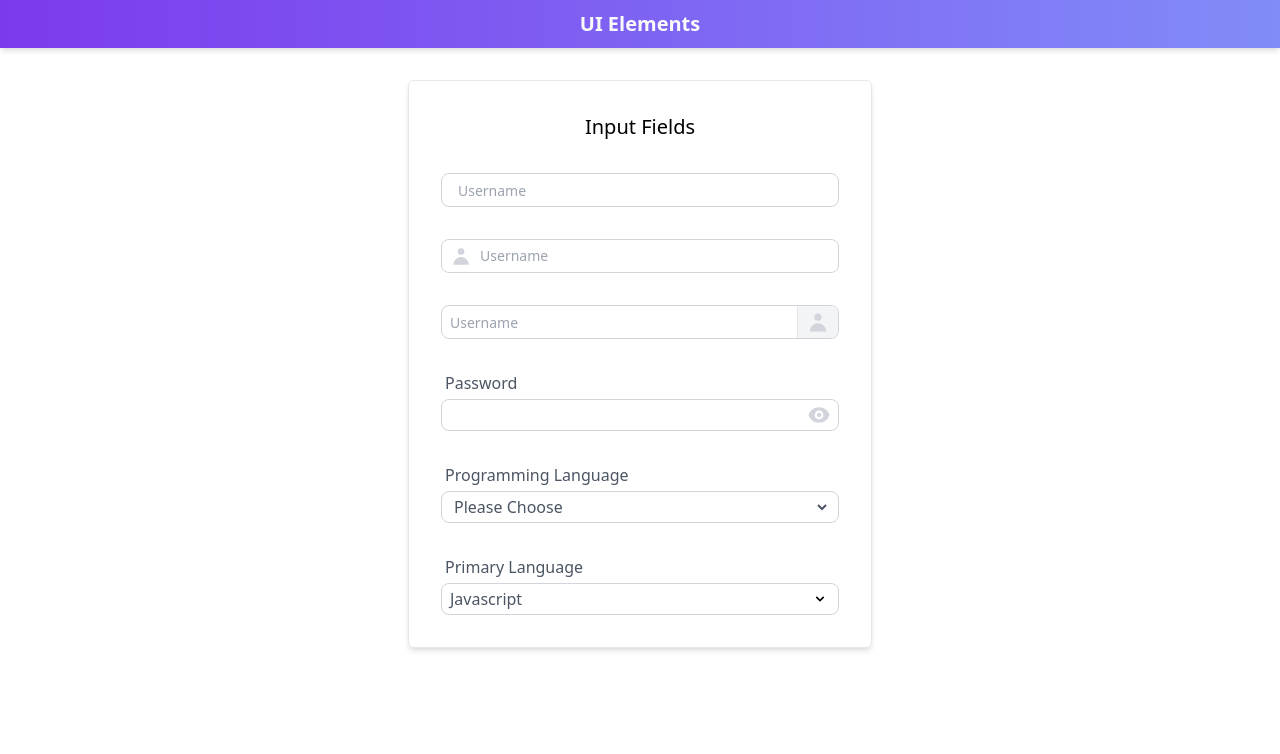
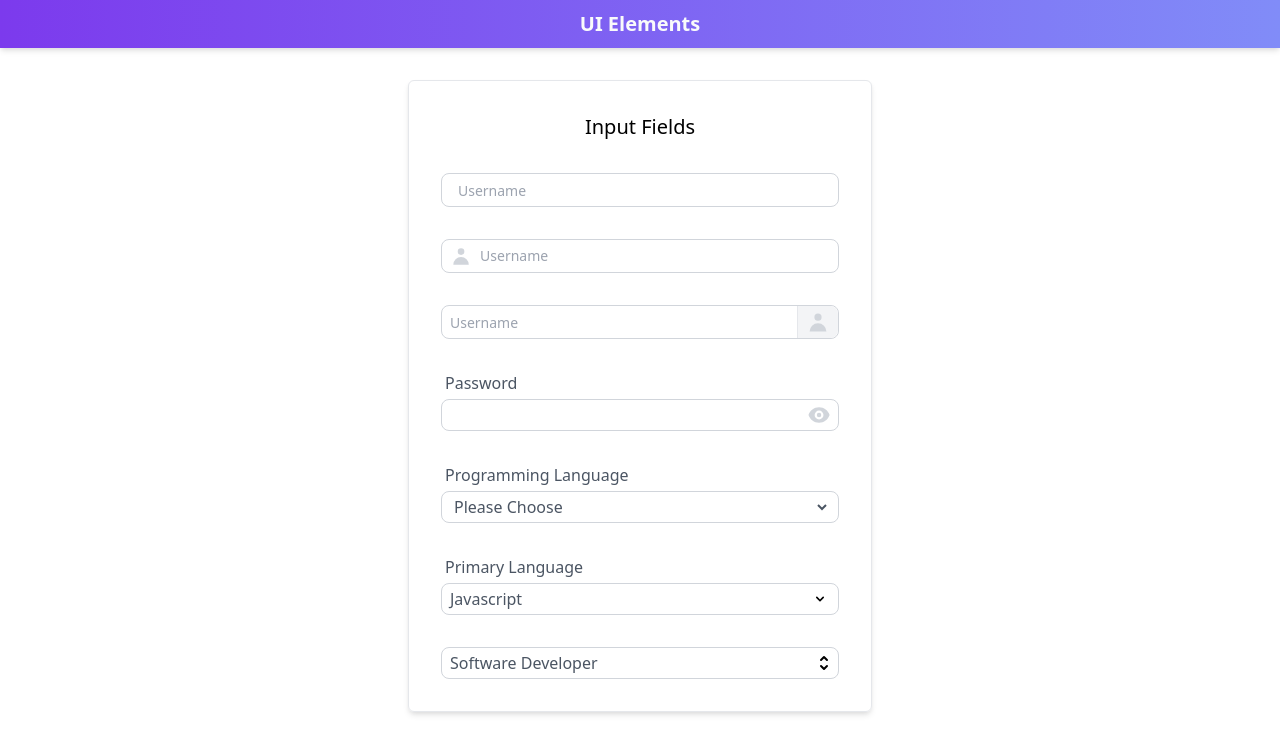
Before and after one commit to Dineshs91/ui-elements, a React (Create React App) app: page /forms/inputs in a window 1280 px wide. Shown: the top 754 px of the page. Built offline with nearby package versions, Linux system fonts and the light colour scheme.

Commit message:
Add 2nd dropdown using headless UI

```diff
--- a/package.json
+++ b/package.json
@@ -4,6 +4,7 @@
   "private": true,
   "dependencies": {
     "@craco/craco": "^6.1.2",
+    "@headlessui/react": "^1.4.0",
     "@heroicons/react": "^1.0.1",
     "@tailwindcss/forms": "^0.3.2",
     "axios": "^0.21.1",
@@ -12,8 +13,8 @@
     "qs": "^6.10.1",
     "react": "^17.0.2",
     "react-dom": "^17.0.2",
+    "react-router-dom": "^5.2.0",
     "react-scripts": "4.0.3",
-    "react-router-dom": "^5.2.0",
     "web-vitals": "^1.0.1"
   },
   "scripts": {
--- a/src/elements/forms/input.js
+++ b/src/elements/forms/input.js
@@ -1,5 +1,7 @@
-import { UserIcon, EyeIcon, EyeOffIcon, ChevronDownIcon } from '@heroicons/react/solid';
+import { UserIcon, EyeIcon, EyeOffIcon, ChevronDownIcon, SelectorIcon } from '@heroicons/react/solid';
 import { useCallback, useEffect, useRef, useState } from 'react';
+import { Listbox } from '@headlessui/react'
+
 
 const useKeyPress = function(targetKey) {
   const [keyPressed, setKeyPressed] = useState(false);
@@ -58,6 +60,14 @@ export default function Input() {
     rust: <i className="devicon-rust-plain"></i>
   };
 
+  const softwareRoles = [
+    "software developer",
+    "senior software developer",
+    "architect"
+  ];
+
+  const [selectedSoftwareRole, setSelectedSoftwareRole] = useState(softwareRoles[0]);
+
   useEffect(() => {
     let itemsLength = Object.keys(languages).length;
 
@@ -77,7 +87,7 @@ export default function Input() {
 
   useEffect(() => {
     let itemsLength = Object.keys(languages).length;
-    if (itemsLength && enterPress) {
+    if (itemsLength && enterPress && primaryLanguageDropdownInFocus) {
       let currentItem = Object.keys(languages)[cursor];
       setPrimaryLanguageDropdownValue(currentItem);
       setPrimaryLanguageDropdownActive(!primaryLanguageDropdownActive);
@@ -209,7 +219,7 @@ export default function Input() {
             <ChevronDownIcon className="absolute right-2 h-4 w-5 inline text-right"></ChevronDownIcon>
           </div>
 
-          <div ref={primaryLanguageDropdownRef} className={"absolute bg-white w-full shadow-md rounded-md text-gray-700 border-2 border-purple-400 top-auto mt-1 " + (primaryLanguageDropdownActive ? "block": "hidden") }>
+          <div ref={primaryLanguageDropdownRef} className={"absolute z-10 bg-white w-full shadow-md rounded-md text-gray-700 border-2 border-purple-400 top-auto mt-1 " + (primaryLanguageDropdownActive ? "block": "hidden") }>
               <ul>
                 {
                   Object.entries(languages).map(function(languageObj, index) {
@@ -220,6 +230,32 @@ export default function Input() {
               </ul>
           </div>
         </div>
+
+        <div>
+          <Listbox value={selectedSoftwareRole} onChange={setSelectedSoftwareRole} >
+            <div className="relative mt-1">
+              <Listbox.Button className="flex px-1 h-8 items-center w-full border border-gray-300 cursor-pointer outline-none focus:border-purple-500 focus-within:border-purple-500 rounded-lg">
+                <div className="px-1 flex-grow text-left capitalize text-gray-600">{selectedSoftwareRole}</div>
+                <SelectorIcon className="w-5 h-5 text-black" aria-hidden="true"></SelectorIcon>
+              </Listbox.Button>
+              <Listbox.Options className="absolute w-full border border-purple-500 overflow-auto text-base bg-white rounded-md shadow-lg max-h-60 ring-1 ring-black ring-opacity-5 focus:outline-none sm:text-sm">
+                {softwareRoles.map((role, index) => (
+                  <Listbox.Option
+                    key={index}
+                    value={role}
+
+                    className={({ active }) =>
+                    `${active ? 'text-gray-50 bg-purple-500' : 'text-gray-700'}
+                    capitalize px-2 text-base cursor-pointer hover:bg-purple-500 hover:text-gray-50 select-none relative py-2 pl-10 pr-4`
+                  }
+                  >
+                    {role}
+                  </Listbox.Option>
+                ))}
+              </Listbox.Options>
+            </div>
+          </Listbox>
+        </div>
       </div>
     </div>
   )
```
Also changed, not shown: 1 other file (tests, documents, lock files or other folders).
